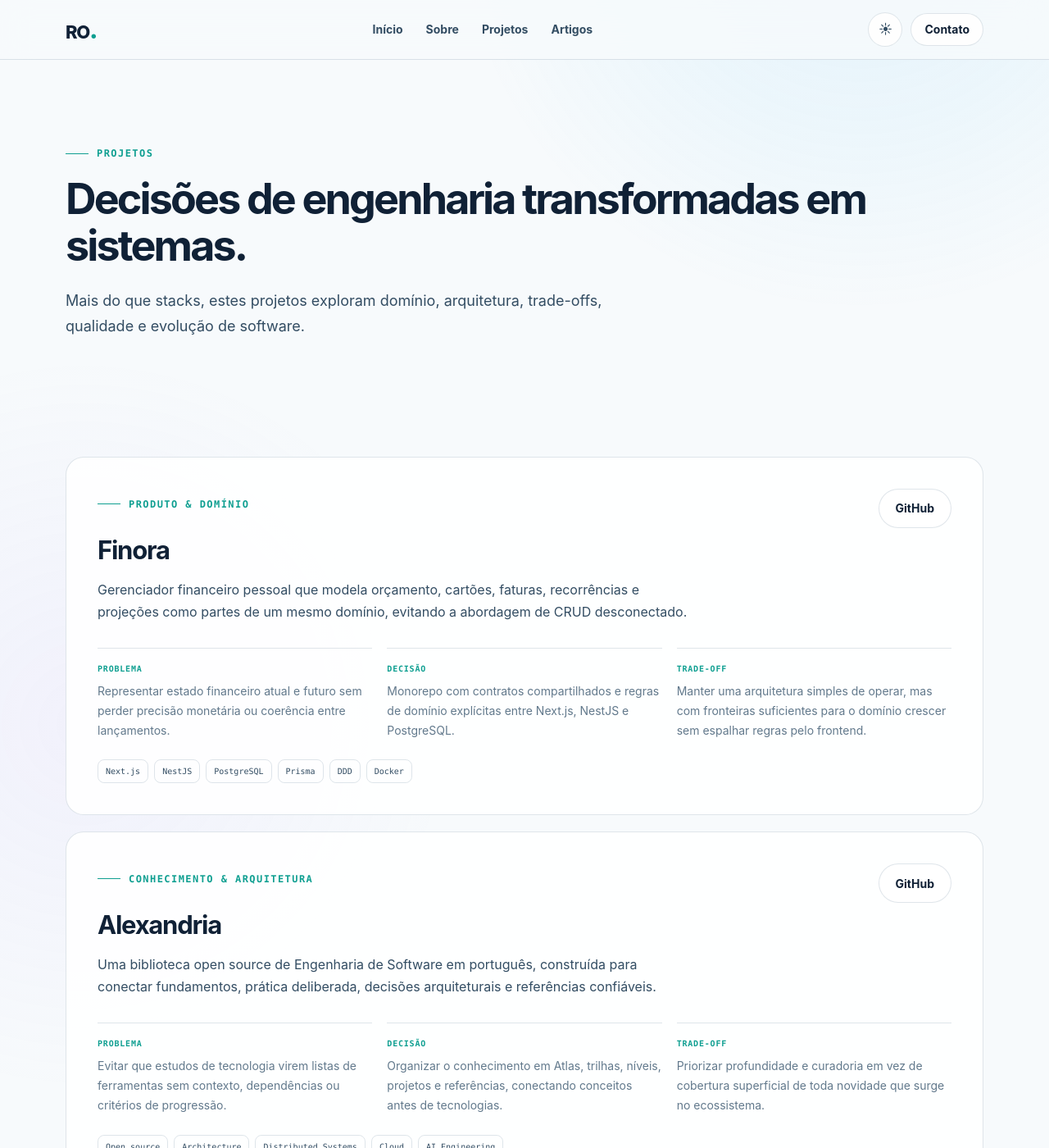
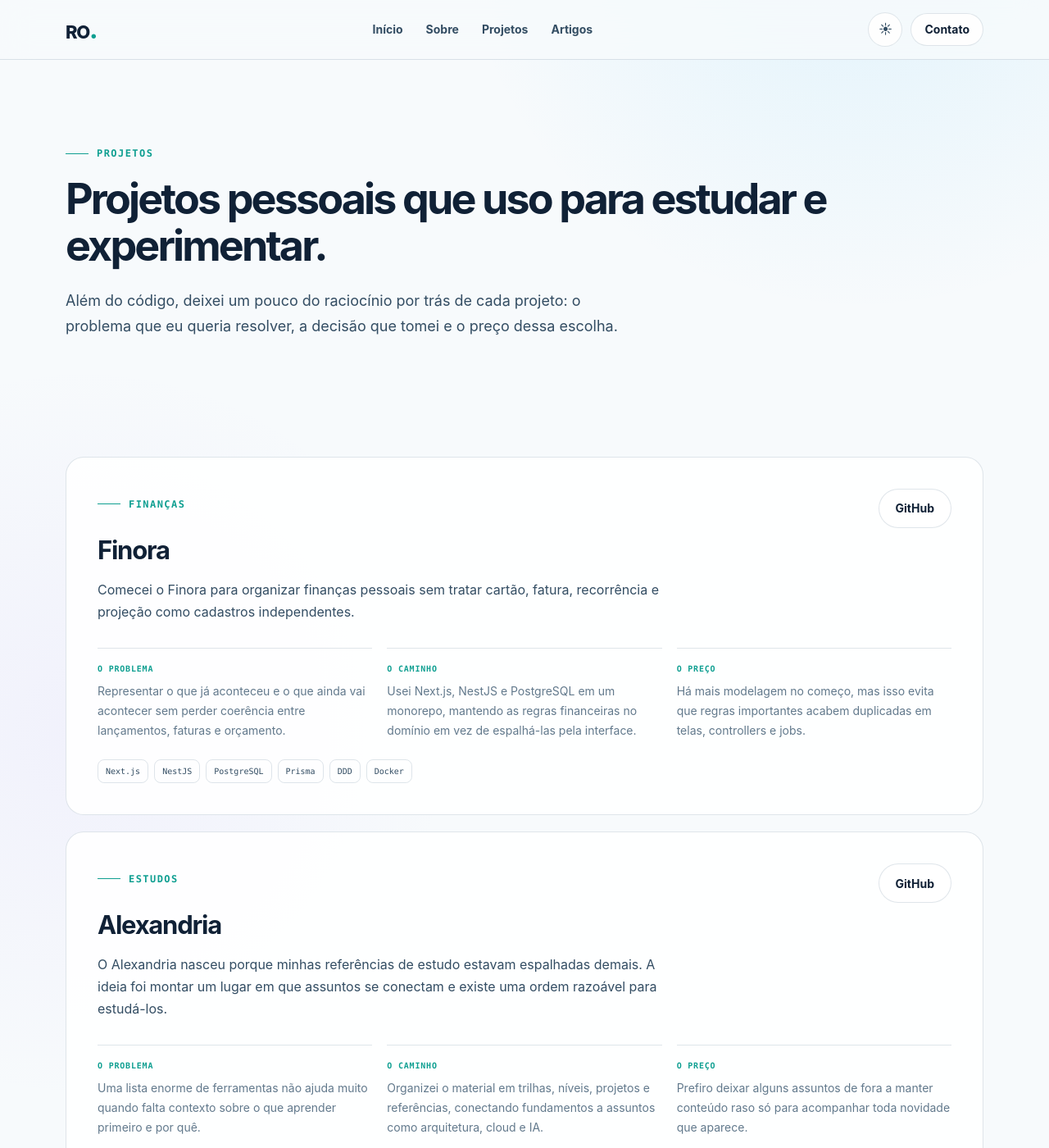
Before and after one commit to blasther12/blasther12.github.io, a Jekyll site: the page built from projetos.md, in a window 1280 px wide and 1400 px high. Shown: the whole window at 82% size. Built offline with Jekyll 4.4.1, drawn with Linux system fonts in a browser that asks for light colours; some of the changed text lies outside the part shown.

Commit message:
content: simplify project case studies

```diff
--- a/projetos.md
+++ b/projetos.md
@@ -1,14 +1,14 @@
 ---
 layout: default
 title: Projetos
-description: Estudos de caso e projetos selecionados de Rafael Oliveira.
+description: Projetos pessoais de Rafael Oliveira, com contexto sobre as decisões técnicas de cada um.
 permalink: /projetos/
 ---
 <section class="page-hero">
   <div class="container">
     <span class="eyebrow">Projetos</span>
-    <h1>Decisões de engenharia transformadas em sistemas.</h1>
-    <p>Mais do que stacks, estes projetos exploram domínio, arquitetura, trade-offs, qualidade e evolução de software.</p>
+    <h1>Projetos pessoais que uso para estudar e experimentar.</h1>
+    <p>Além do código, deixei um pouco do raciocínio por trás de cada projeto: o problema que eu queria resolver, a decisão que tomei e o preço dessa escolha.</p>
   </div>
 </section>
 
@@ -18,16 +18,16 @@ permalink: /projetos/
       <article class="case-study">
         <div class="case-study__head">
           <div>
-            <span class="eyebrow">Produto & domínio</span>
+            <span class="eyebrow">Finanças</span>
             <h2>Finora</h2>
-            <p class="case-study__summary">Gerenciador financeiro pessoal que modela orçamento, cartões, faturas, recorrências e projeções como partes de um mesmo domínio, evitando a abordagem de CRUD desconectado.</p>
+            <p class="case-study__summary">Comecei o Finora para organizar finanças pessoais sem tratar cartão, fatura, recorrência e projeção como cadastros independentes.</p>
           </div>
           <a class="button button--ghost" href="https://github.com/blasther12/finora">GitHub</a>
         </div>
         <div class="case-study__details">
-          <div><strong>Problema</strong><p>Representar estado financeiro atual e futuro sem perder precisão monetária ou coerência entre lançamentos.</p></div>
-          <div><strong>Decisão</strong><p>Monorepo com contratos compartilhados e regras de domínio explícitas entre Next.js, NestJS e PostgreSQL.</p></div>
-          <div><strong>Trade-off</strong><p>Manter uma arquitetura simples de operar, mas com fronteiras suficientes para o domínio crescer sem espalhar regras pelo frontend.</p></div>
+          <div><strong>O problema</strong><p>Representar o que já aconteceu e o que ainda vai acontecer sem perder coerência entre lançamentos, faturas e orçamento.</p></div>
+          <div><strong>O caminho</strong><p>Usei Next.js, NestJS e PostgreSQL em um monorepo, mantendo as regras financeiras no domínio em vez de espalhá-las pela interface.</p></div>
+          <div><strong>O preço</strong><p>Há mais modelagem no começo, mas isso evita que regras importantes acabem duplicadas em telas, controllers e jobs.</p></div>
         </div>
         <div class="card__tags"><span>Next.js</span><span>NestJS</span><span>PostgreSQL</span><span>Prisma</span><span>DDD</span><span>Docker</span></div>
       </article>
@@ -35,16 +35,16 @@ permalink: /projetos/
       <article class="case-study">
         <div class="case-study__head">
           <div>
-            <span class="eyebrow">Conhecimento & arquitetura</span>
+            <span class="eyebrow">Estudos</span>
             <h2>Alexandria</h2>
-            <p class="case-study__summary">Uma biblioteca open source de Engenharia de Software em português, construída para conectar fundamentos, prática deliberada, decisões arquiteturais e referências confiáveis.</p>
+            <p class="case-study__summary">O Alexandria nasceu porque minhas referências de estudo estavam espalhadas demais. A ideia foi montar um lugar em que assuntos se conectam e existe uma ordem razoável para estudá-los.</p>
           </div>
           <a class="button button--ghost" href="https://github.com/blasther12/alexandria">GitHub</a>
         </div>
         <div class="case-study__details">
-          <div><strong>Problema</strong><p>Evitar que estudos de tecnologia virem listas de ferramentas sem contexto, dependências ou critérios de progressão.</p></div>
-          <div><strong>Decisão</strong><p>Organizar o conhecimento em Atlas, trilhas, níveis, projetos e referências, conectando conceitos antes de tecnologias.</p></div>
-          <div><strong>Trade-off</strong><p>Priorizar profundidade e curadoria em vez de cobertura superficial de toda novidade que surge no ecossistema.</p></div>
+          <div><strong>O problema</strong><p>Uma lista enorme de ferramentas não ajuda muito quando falta contexto sobre o que aprender primeiro e por quê.</p></div>
+          <div><strong>O caminho</strong><p>Organizei o material em trilhas, níveis, projetos e referências, conectando fundamentos a assuntos como arquitetura, cloud e IA.</p></div>
+          <div><strong>O preço</strong><p>Prefiro deixar alguns assuntos de fora a manter conteúdo raso só para acompanhar toda novidade que aparece.</p></div>
         </div>
         <div class="card__tags"><span>Open source</span><span>Architecture</span><span>Distributed Systems</span><span>Cloud</span><span>AI Engineering</span></div>
       </article>
@@ -52,23 +52,23 @@ permalink: /projetos/
 
     <div class="project-labs">
       <header class="section-header">
-        <div><span class="eyebrow">Laboratório</span><h2>Outros projetos públicos</h2></div>
-        <p>Projetos menores usados para exercitar implementação, qualidade, interface e diferentes ecossistemas.</p>
+        <div><span class="eyebrow">Outros</span><h2>Projetos menores</h2></div>
+        <p>Alguns repositórios que usei para testar ideias, bibliotecas ou tecnologias específicas.</p>
       </header>
 
       <div class="grid grid--projects">
         <article class="card card--featured">
           <span class="card__number">API & TESTES</span>
           <h3>Products Service</h3>
-          <p>API de produtos com validações de domínio, persistência relacional, documentação e cobertura de testes.</p>
+          <p>Uma API de produtos em .NET com PostgreSQL, documentação e testes automatizados.</p>
           <div class="card__tags"><span>.NET 8</span><span>EF Core</span><span>PostgreSQL</span><span>Docker</span></div>
           <a class="card__link" href="https://github.com/blasther12/products" aria-label="Abrir Products Service no GitHub"></a>
         </article>
 
         <article class="card card--featured">
-          <span class="card__number">INTERFACE & FOCO</span>
+          <span class="card__number">FRONTEND</span>
           <h3>Chronos Pomodoro</h3>
-          <p>Aplicação de produtividade para explorar componentes, estado, experiência de uso e interface responsiva.</p>
+          <p>Um Pomodoro feito com React e TypeScript para explorar componentes, estado e uma interface responsiva.</p>
           <div class="card__tags"><span>React</span><span>TypeScript</span><span>Vite</span></div>
           <a class="card__link" href="https://github.com/blasther12/chronos-pomodoro" aria-label="Abrir Chronos Pomodoro no GitHub"></a>
         </article>
```
